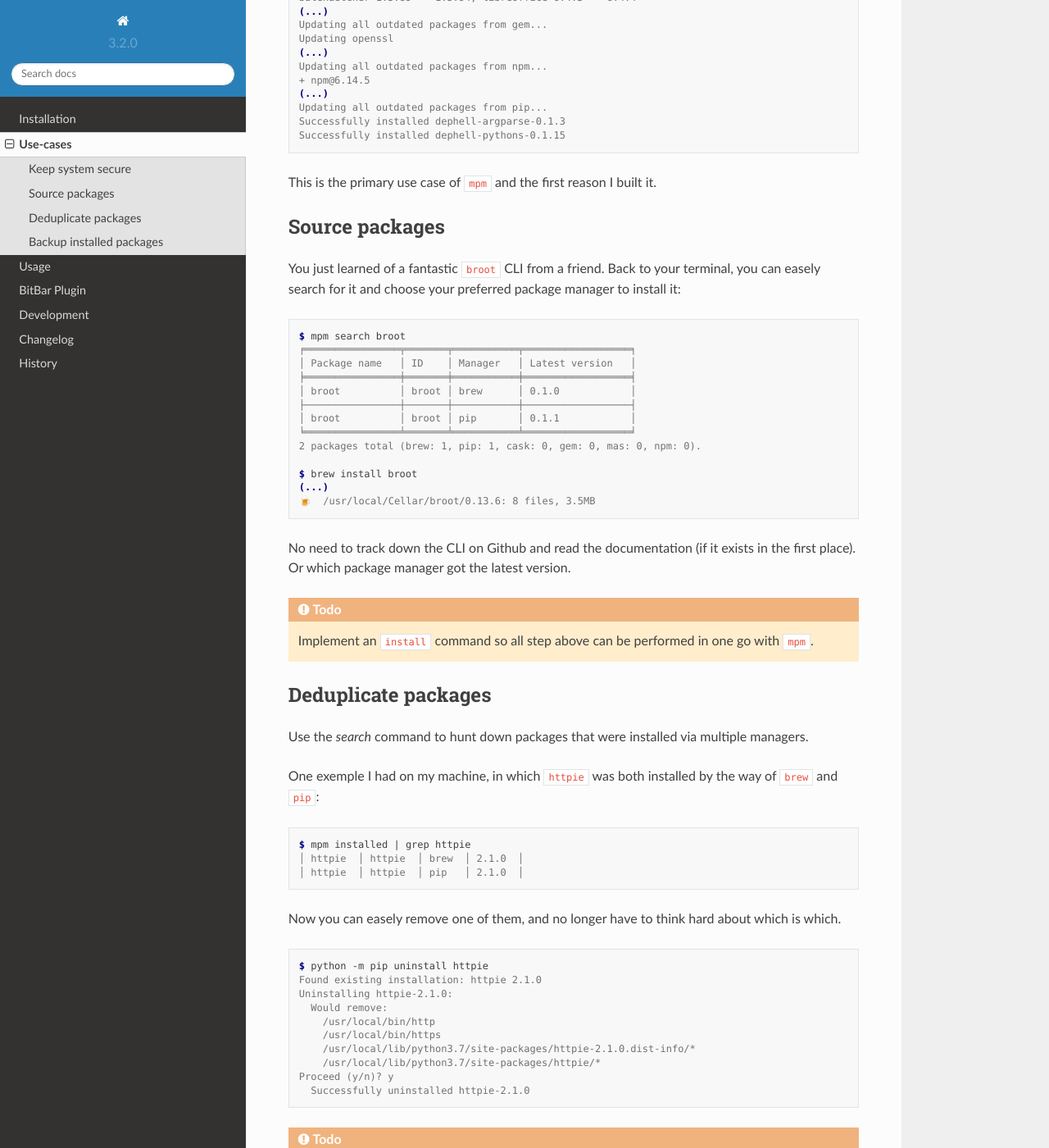
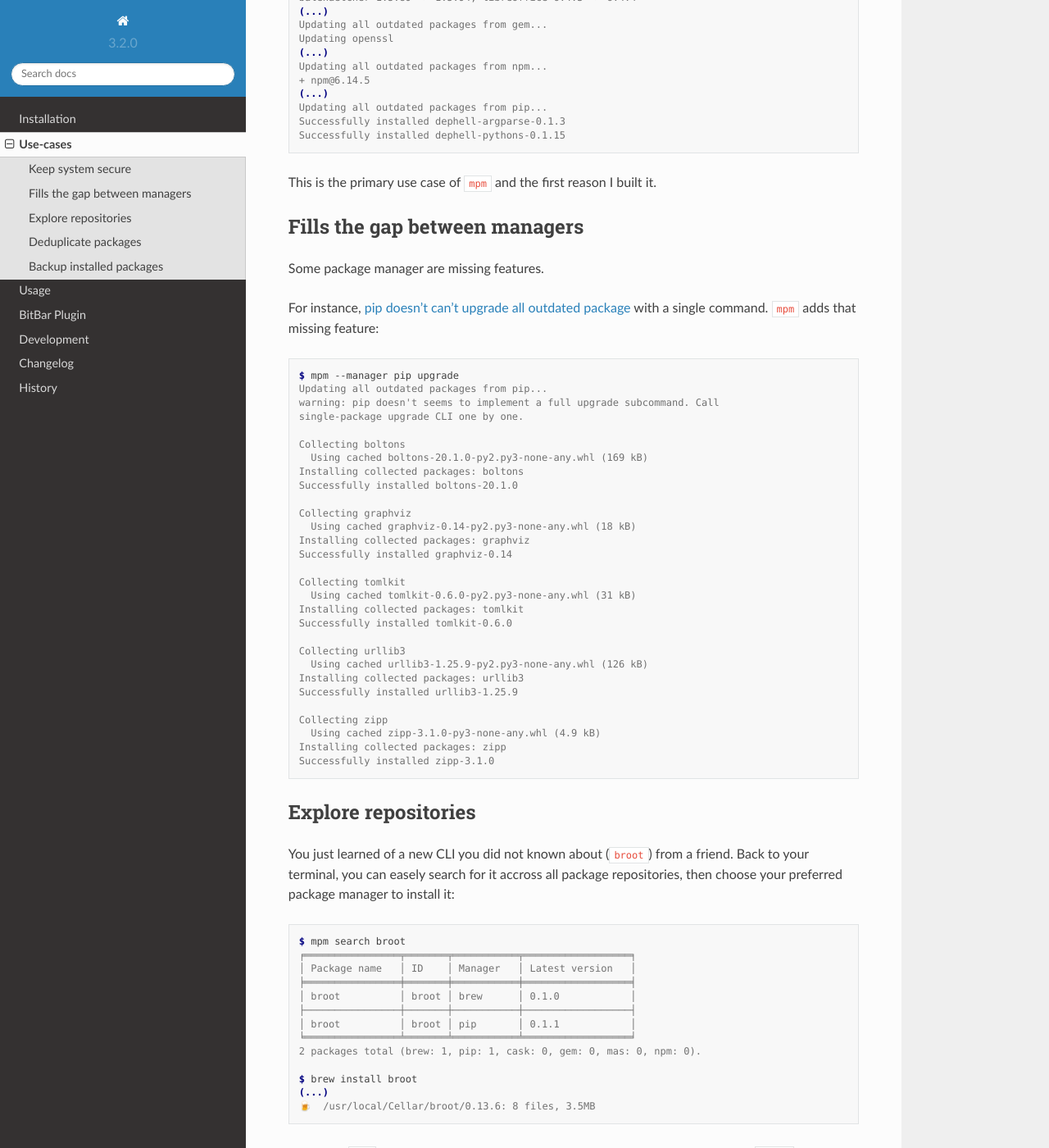
Before and after one commit to kdeldycke/meta-package-manager, a Sphinx documentation site: the page built from docs/usecase.rst, in a window 1280 px wide and 1400 px high, scrolled down 626 px. Shown: the whole window at 82% size. Built offline with Sphinx 7.4.7 and the Read the Docs theme 2.0.0, drawn with Linux system fonts in a browser that asks for light colours; pages that are not in the unit, such as notebooks, are missing from menus; the version number is read from the project's files by our own code; some of the changed text lies outside the part shown.

Commit message:
Add more use cases.

```diff
--- a/docs/usecase.rst
+++ b/docs/usecase.rst
@@ -38,10 +38,50 @@ A [recent study shows that 70% of vulnerabilities lies in outdated libraries](ht
 This is the primary use case of ``mpm`` and the first reason I built it.
 
 
-Source packages
----------------
+Fills the gap between managers
+------------------------------
 
-You just learned of a fantastic ``broot`` CLI from a friend. Back to your terminal, you can easely search for it and choose your preferred package manager to install it:
+Some package manager are missing features.
+
+For instance, `pip doesn't can't upgrade all outdated package <https://github.com/pypa/pip/issues/4551>`_ with a single command. ``mpm`` adds that missing feature:
+
+.. code-block:: shell-session
+
+    $ mpm --manager pip upgrade
+    Updating all outdated packages from pip...
+    warning: pip doesn't seems to implement a full upgrade subcommand. Call
+    single-package upgrade CLI one by one.
+
+    Collecting boltons
+      Using cached boltons-20.1.0-py2.py3-none-any.whl (169 kB)
+    Installing collected packages: boltons
+    Successfully installed boltons-20.1.0
+
+    Collecting graphviz
+      Using cached graphviz-0.14-py2.py3-none-any.whl (18 kB)
+    Installing collected packages: graphviz
+    Successfully installed graphviz-0.14
+
+    Collecting tomlkit
+      Using cached tomlkit-0.6.0-py2.py3-none-any.whl (31 kB)
+    Installing collected packages: tomlkit
+    Successfully installed tomlkit-0.6.0
+
+    Collecting urllib3
+      Using cached urllib3-1.25.9-py2.py3-none-any.whl (126 kB)
+    Installing collected packages: urllib3
+    Successfully installed urllib3-1.25.9
+
+    Collecting zipp
+      Using cached zipp-3.1.0-py3-none-any.whl (4.9 kB)
+    Installing collected packages: zipp
+    Successfully installed zipp-3.1.0
+
+
+Explore repositories
+--------------------
+
+You just learned of a new CLI you did not known about (``broot``) from a friend. Back to your terminal, you can easely search for it accross all package repositories, then choose your preferred package manager to install it:
 
 .. code-block:: shell-session
 
@@ -59,7 +99,7 @@ You just learned of a fantastic ``broot`` CLI from a friend. Back to your termin
     (...)
     🍺  /usr/local/Cellar/broot/0.13.6: 8 files, 3.5MB
 
-No need to track down the CLI on Github and read the documentation (if it exists in the first place). Or which package manager got the latest version.
+Thanks to ``mpm`` we were able to choose quickly the place from which we sourced ``broot`` to get the latest version. No need to track down the CLI on Github and read the documentation (if it even exists).
 
 .. todo::
 
```
